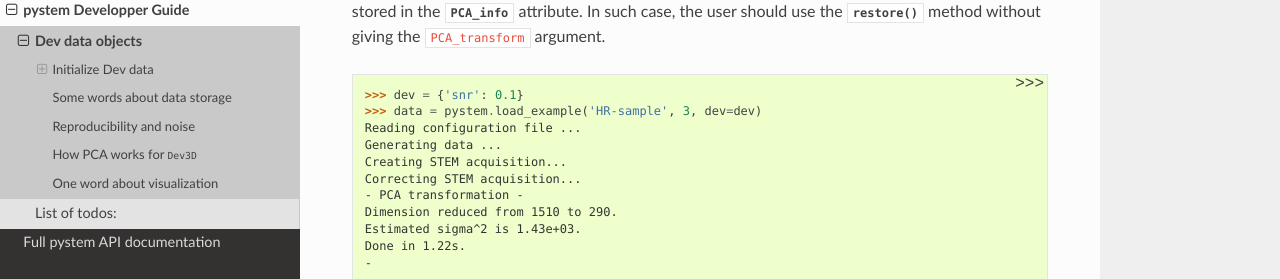
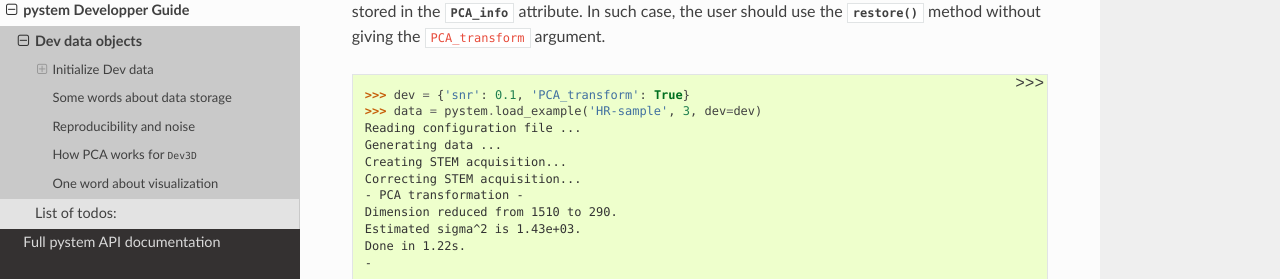
Before and after one commit to etienne-monier/inpystem, a Sphinx documentation site: the page built from docs/source/dev/dev_data.rst, in a window 1280 px wide and 900 px high, scrolled down 3381 px. Shown: the part 172-451 px from the top of the window. Built offline with Sphinx 7.4.7 and the Read the Docs theme 2.0.0, drawn with Linux system fonts in a browser that asks for light colours; formulas are drawn with MathJax 3; some of the changed text lies outside the part shown.

```diff
--- a/docs/source/dev/dev_data.rst
+++ b/docs/source/dev/dev_data.rst
@@ -140,7 +140,7 @@
 
 .. code-block:: python
 
-    >>> dev = {'snr': 0.1}
+    >>> dev = {'snr': 0.1, 'PCA_transform': True}
     >>> data = pystem.load_example('HR-sample', 3, dev=dev)
     Reading configuration file ...
     Generating data ...
@@ -197,7 +197,7 @@
     >>> npt.assert_allclose(data.data, inverse_data)  # Equal: direct, then inverse is identity :)
 
     # Case with PCA-initialized object
-    >>> dev = {'snr': 0.1}
+    >>> dev = {'snr': 0.1, 'PCA_transform': True}
     >>> data = pystem.load_example('HR-sample', 3, dev=dev)
     >>> inverse_data = data.inverse_transform(data.data)
     >>> direct_data = data.direct_transform(inverse_data)
```
Also changed, not shown: 1 other file.
